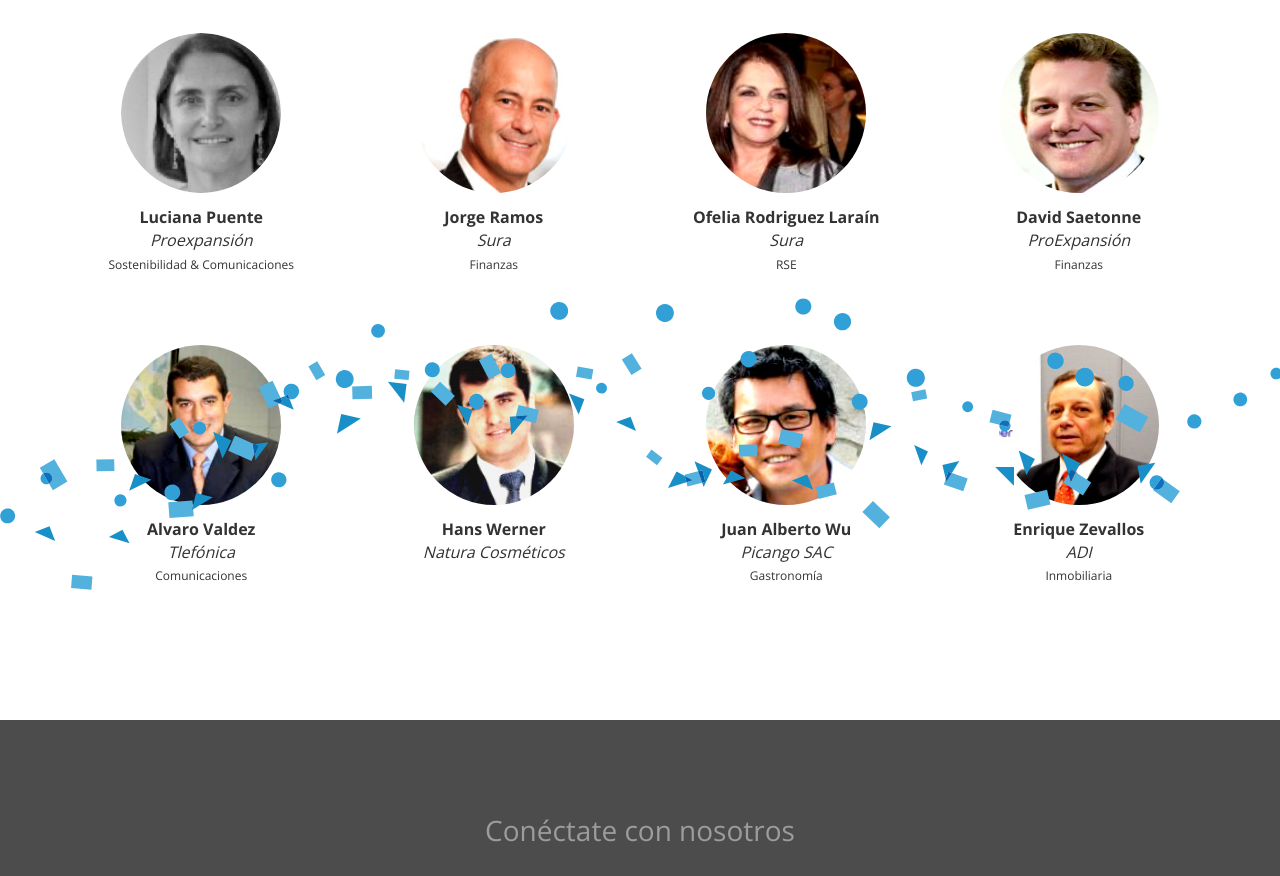
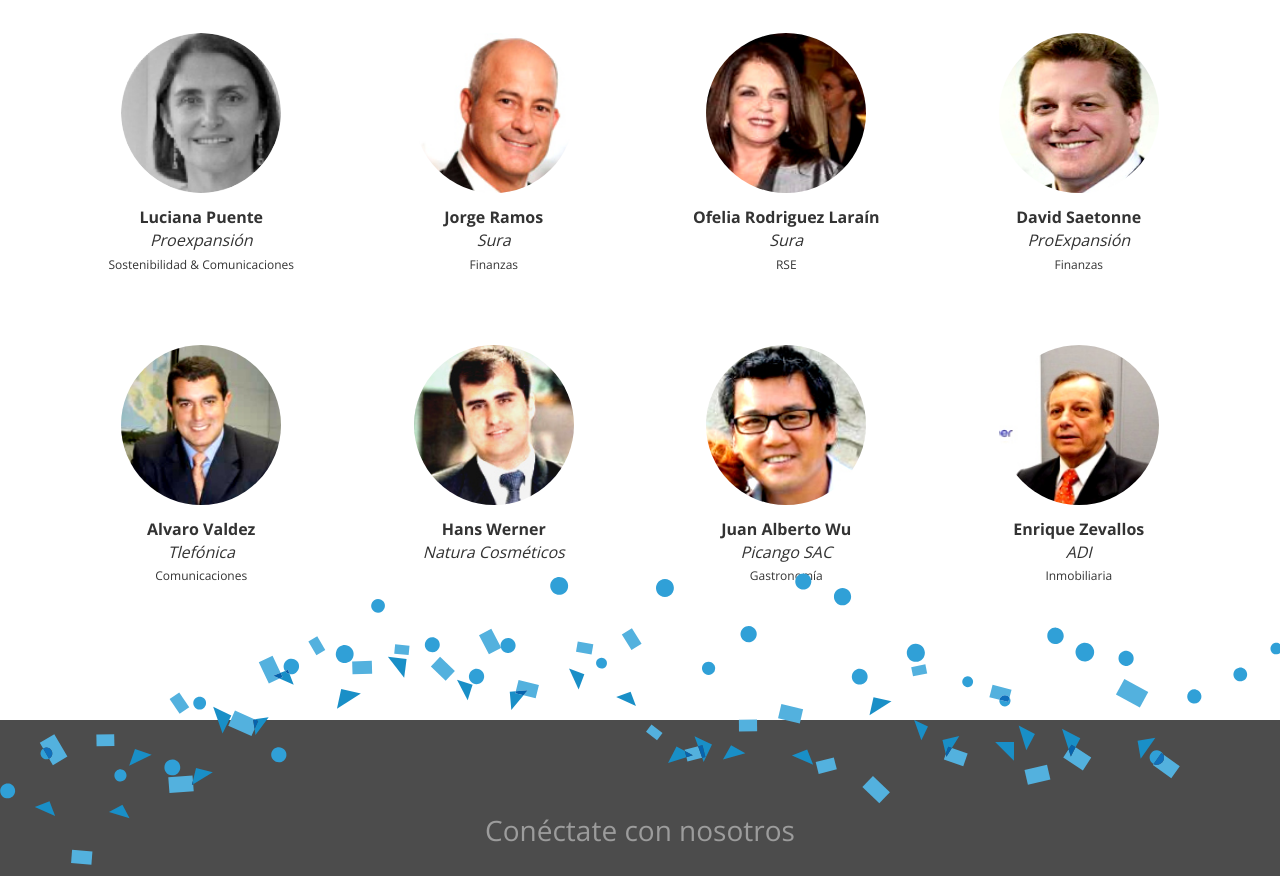
Before and after one commit to AzulChic/Recursos_Lideres1, a plain HTML site: page lideres.html in a window 1280 px wide. Shown: the part 2087-2963 px from the top of the page. Drawn offline with nearby package versions, Linux system fonts and the light colour scheme.

```diff
--- a/css/lideres.css
+++ b/css/lideres.css
@@ -17,7 +17,7 @@
 }
 
 #lideres img.separador {
-	top: 2385px;
+	top: 2660px;
 }
 
 .col-sm-3 img{
```
